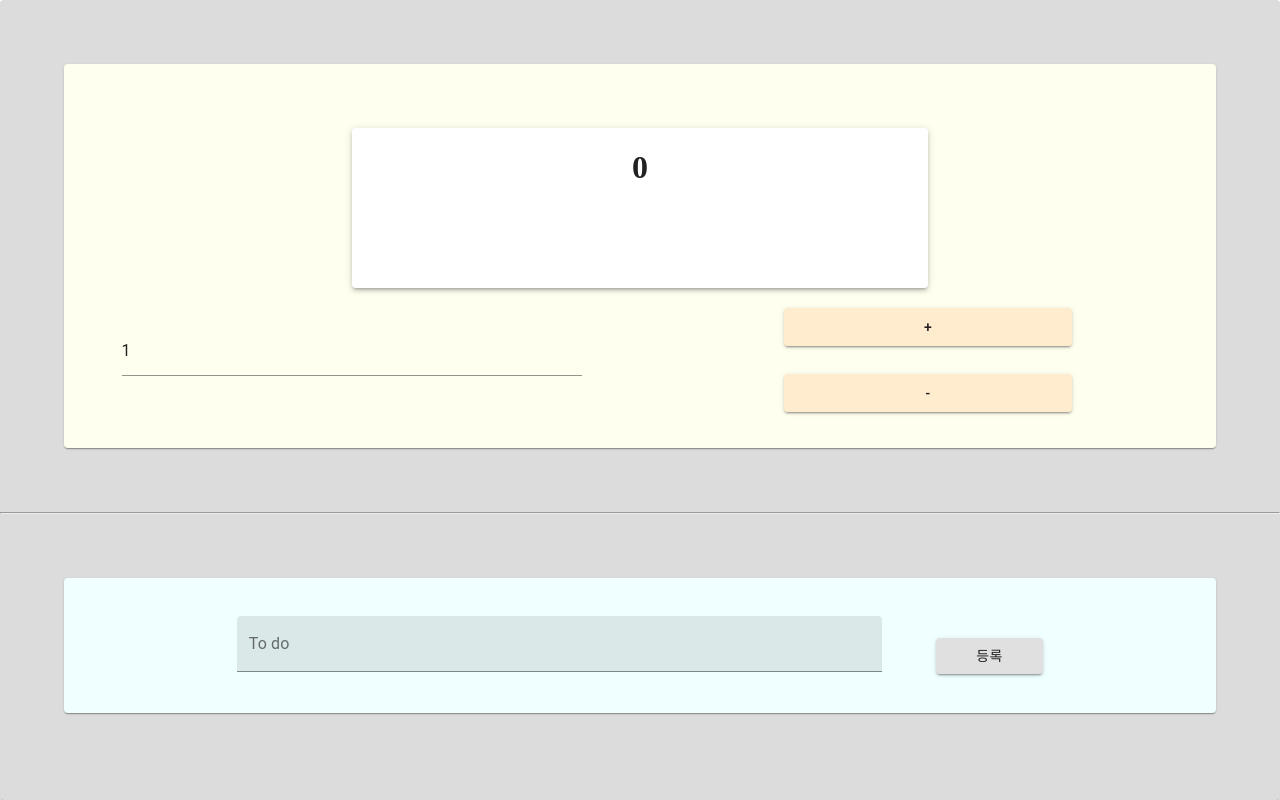
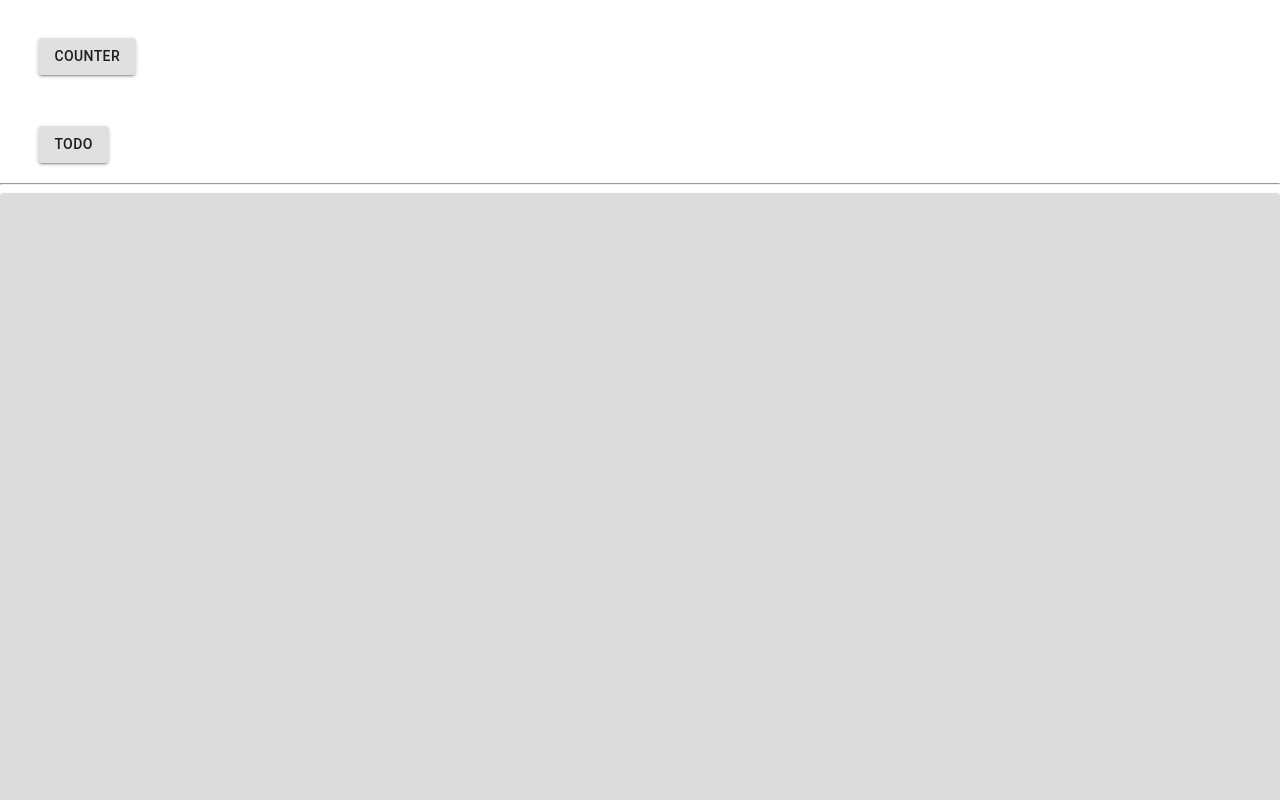
Before and after one commit to SI-Kim/conter, a React (Create React App) app: page / in a window 1280 px wide. Built offline with nearby package versions, Linux system fonts and the light colour scheme.

Commit message:
react-route 추가

```diff
--- a/package.json
+++ b/package.json
@@ -11,6 +11,7 @@
     "react": "^17.0.2",
     "react-dom": "^17.0.2",
     "react-redux": "^7.2.4",
+    "react-router-dom": "5.2.0",
     "react-scripts": "4.0.3",
     "redux": "^4.1.0",
     "redux-devtools-extension": "2.13.9",
--- a/src/App.js
+++ b/src/App.js
@@ -1,17 +1,29 @@
 import React from "react";
 import CounterContainer from "./containers/CounterContainer";
 import TodosContainer from "./containers/TodosContainer";
-import { Card } from "@material-ui/core";
+import { Card, Button } from "@material-ui/core";
 import { makeStyles } from "@material-ui/styles";
+import { Route, Link } from "react-router-dom";
 
 function App() {
   const classes = useStyle();
   return (
     <div className={classes.cover}>
+      <Link to="/counter">
+        <Button className={classes.routeBtns} variant="contained">
+          Counter
+        </Button>
+      </Link>
+      <br />
+      <Link to="/todo">
+        <Button className={classes.routeBtns} variant="contained">
+          Todo
+        </Button>
+      </Link>
+      <hr />
       <Card className={classes.card}>
-        <CounterContainer />
-        <hr />
-        <TodosContainer />
+        <Route path="/counter" exact={true} component={CounterContainer} />
+        <Route path="/todo" component={TodosContainer} />
       </Card>
     </div>
   );
@@ -26,6 +38,12 @@ const useStyle = makeStyles((theme) => ({
   cover: {
     height: "100%",
     overflow: "hidden"
+  },
+  routeBtns: {
+    marginLeft: "3%",
+
+    marginTop: "3%",
+    marginBottom: "1%"
   }
 }));
 
--- a/src/index.js
+++ b/src/index.js
@@ -7,13 +7,16 @@ import { createStore } from "redux";
 import rootReducer from "./modules";
 import { Provider } from "react-redux";
 import { composeWithDevTools } from "redux-devtools-extension";
+import { BrowserRouter } from "react-router-dom";
 
 const store = createStore(rootReducer, composeWithDevTools);
 
 ReactDOM.render(
   <React.StrictMode>
     <Provider store={store}>
-      <App />
+      <BrowserRouter>
+        <App />
+      </BrowserRouter>
     </Provider>
   </React.StrictMode>,
   document.getElementById("root")
```
